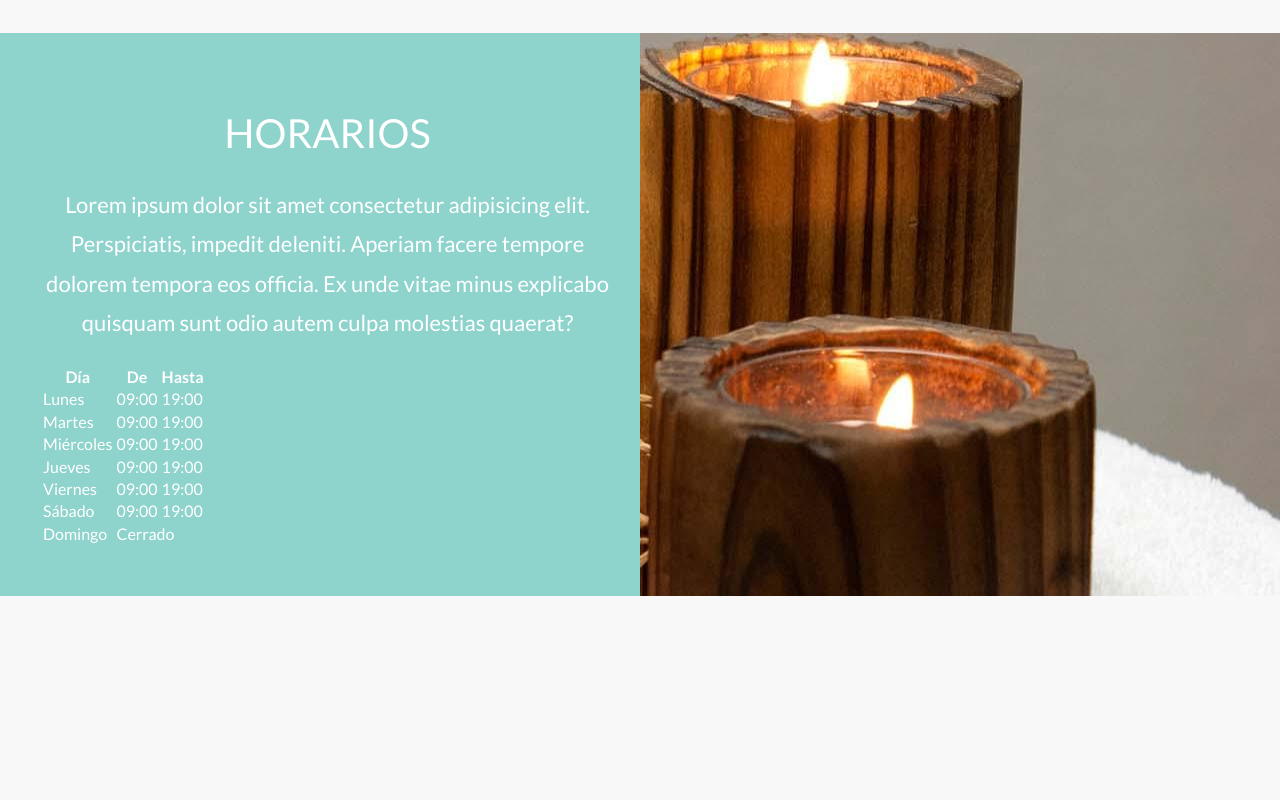
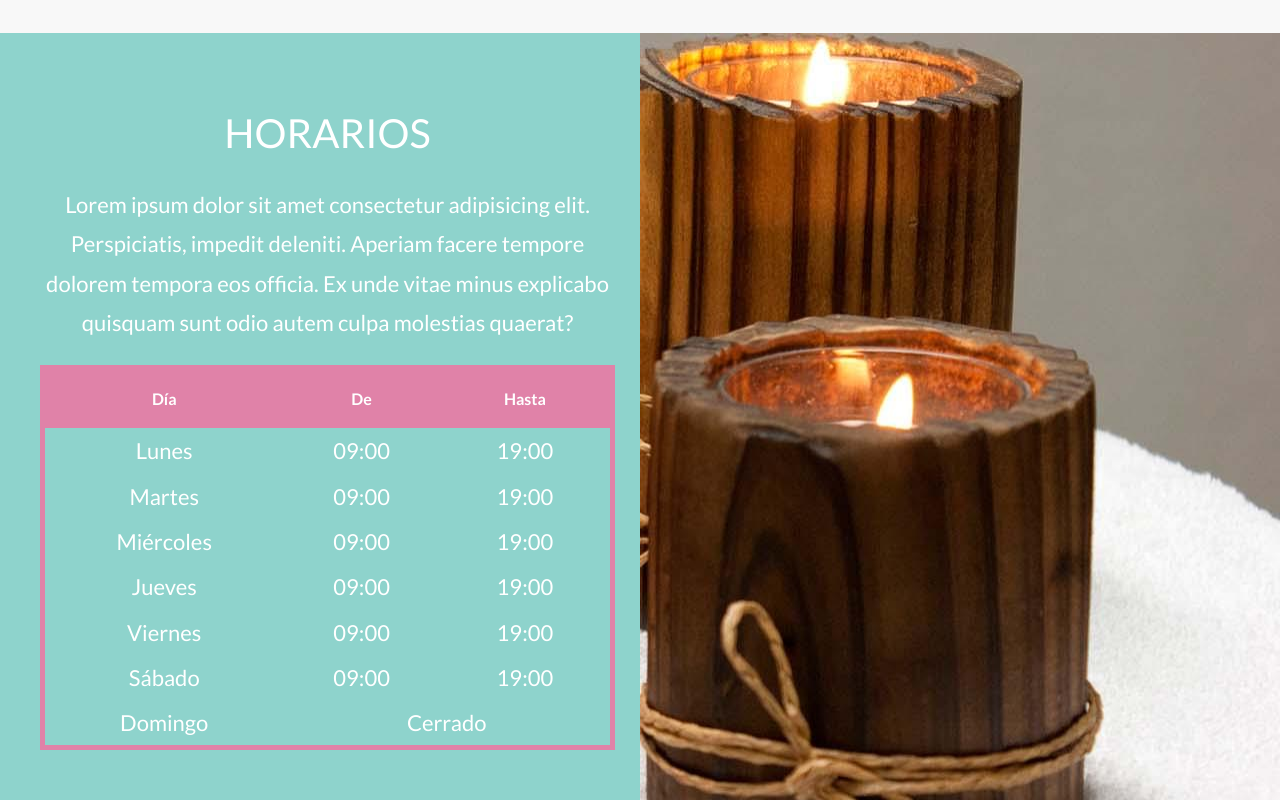
Before and after one commit to LuisMarioSolano/carolina-spa, a website: page index.html in a window 1280 px wide. Shown: the part 1931-2731 px from the top of the page. Before the commit the page ends 2527 px from the top, so only its background shows below. Drawn offline with Linux system fonts and the light colour scheme; a web font is replaced by a local one.

Commit message:
Style for .tabla

```diff
--- a/index.html
+++ b/index.html
@@ -152,37 +152,37 @@
               </tr>
             </thead>
             <tbody class="tabla__tbody">
-                <tr>
+              <tr class="tabla__tr">
                 <td class="tabla__td">Lunes</td>
                 <td class="tabla__td">09:00</td>
                 <td class="tabla__td">19:00</td>
               </tr>
-                <tr>
+              <tr class="tabla__tr">
                 <td class="tabla__td">Martes</td>
                 <td class="tabla__td">09:00</td>
                 <td class="tabla__td">19:00</td>
               </tr>
-                <tr>
+              <tr class="tabla__tr">
                 <td class="tabla__td">Miércoles</td>
                 <td class="tabla__td">09:00</td>
                 <td class="tabla__td">19:00</td>
               </tr>
-                <tr>
+              <tr class="tabla__tr">
                 <td class="tabla__td">Jueves</td>
                 <td class="tabla__td">09:00</td>
                 <td class="tabla__td">19:00</td>
               </tr>
-                <tr>
+              <tr class="tabla__tr">
                 <td class="tabla__td">Viernes</td>
                 <td class="tabla__td">09:00</td>
                 <td class="tabla__td">19:00</td>
               </tr>
-                <tr>
+              <tr class="tabla__tr">
                 <td class="tabla__td">Sábado</td>
                 <td class="tabla__td">09:00</td>
                 <td class="tabla__td">19:00</td>
               </tr>
-                <tr>
+              <tr class="tabla__tr">
                 <td class="tabla__td">Domingo</td>
                 <td class="tabla__td" colspan="2">Cerrado</td>
               </tr>
--- a/src/scss/ui/contenido/_horarios.scss
+++ b/src/scss/ui/contenido/_horarios.scss
@@ -1,15 +1,27 @@
-@use 'base/variables' as v;
-@use 'base/mixins' as m;
+@use "base/variables" as v;
+@use "base/mixins" as m;
 
 .horario {
-    background-image: linear-gradient( to bottom, v.$primario 0%, v.$primario 50%, transparent 50% ), url(../img/bg_horarios.jpg);
+  background-image: linear-gradient(
+      to bottom,
+      v.$primario 0%,
+      v.$primario 50%,
+      transparent 50%
+    ),
+    url(../img/bg_horarios.jpg);
   background-repeat: no-repeat;
-    background-position:center, bottom center;
+  background-position: center, bottom center;
   color: v.$blanco;
 
   @include m.tablet {
-        background-image: linear-gradient( to right, v.$primario 0%, v.$primario 50%, transparent 50% ), url(../img/bg_horarios.jpg);
-        background-position:center, top right;
+    background-image: linear-gradient(
+        to right,
+        v.$primario 0%,
+        v.$primario 50%,
+        transparent 50%
+      ),
+      url(../img/bg_horarios.jpg);
+    background-position: center, top right;
   }
 
   &__grid {
@@ -29,6 +41,28 @@
   &__texto {
     font-size: 2.2rem;
     line-height: 1.8;
-        text-align: center
+    text-align: center;
   }
 }
+
+.tabla {
+  width: 100%;
+  border: 0.5rem solid v.$secundario;
+  text-align: center;
+  border-collapse: collapse;
+  &__thead {
+    background-color: v.$secundario;
+  }
+  &__th {
+    padding: 2rem;
+  }
+  &__tr {
+    &:hover {
+        background-color: darken(v.$primario, 10%);
+    }
+  }
+  &__td {
+    padding: 1rem;
+    font-size: 2.2rem;
+  }
+}
```
Also changed, not shown: build/css/app.css, 1 other file. Lines whose indentation alone changed are shown as unchanged.
